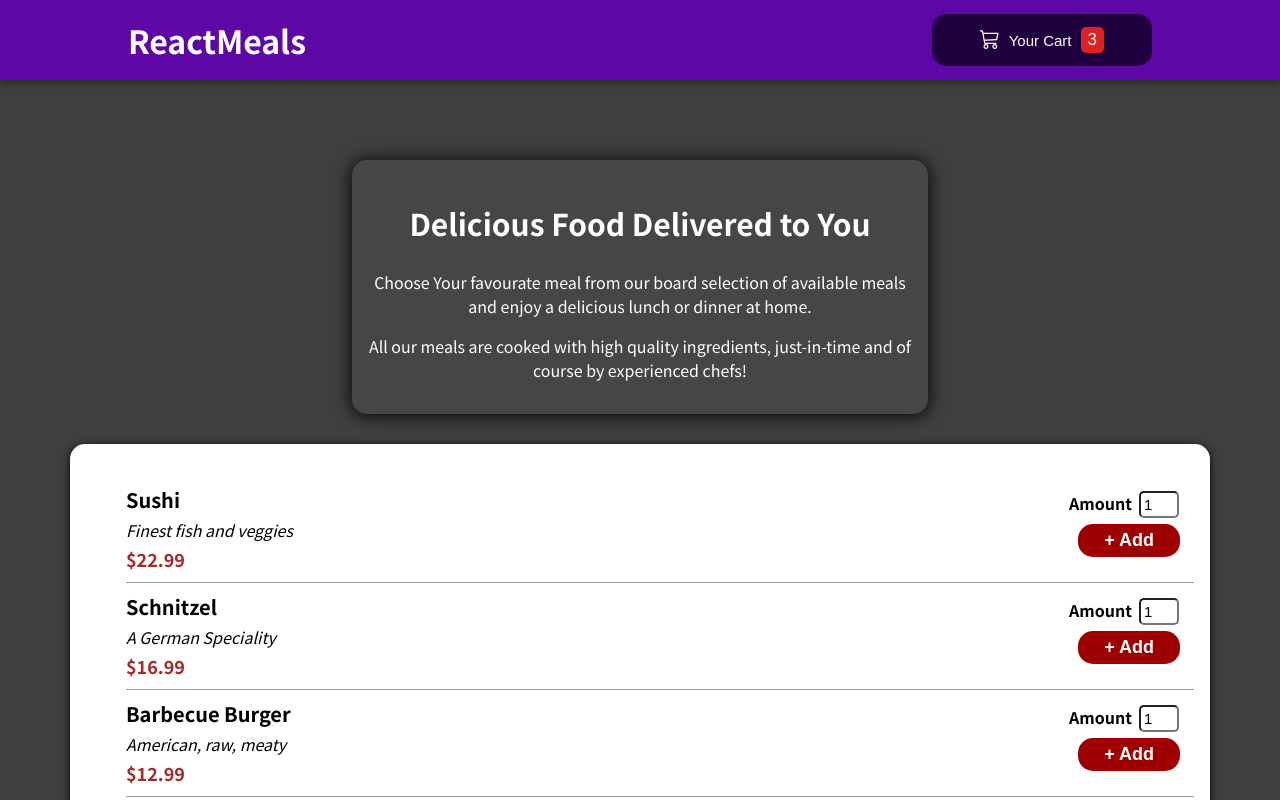
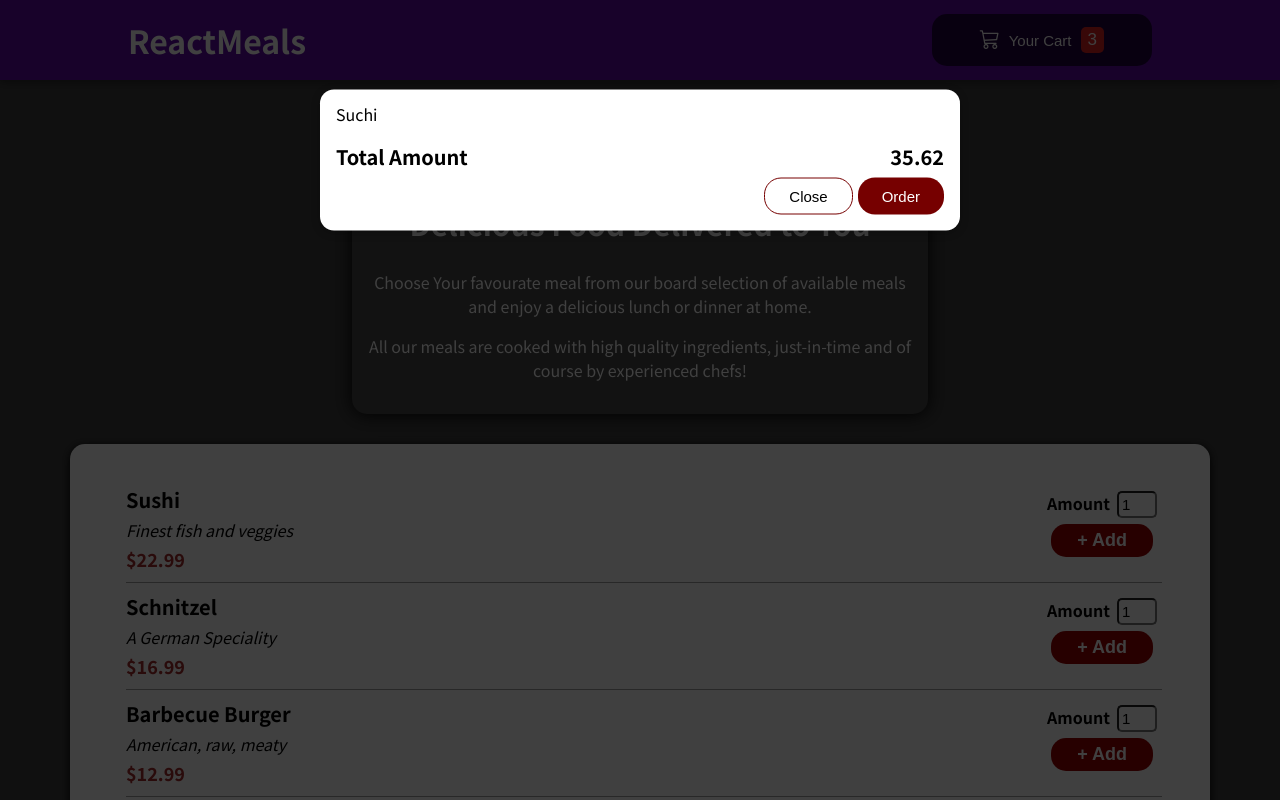
Before and after one commit to dneog/restaurant-app, a React (Create React App) app: page / in a window 1280 px wide. Shown: the top 800 px of the page. Built offline with nearby package versions, Linux system fonts and the light colour scheme.

Commit message:
Making Cart without any Functionality

```diff
--- a/public/index.html
+++ b/public/index.html
@@ -15,6 +15,7 @@
   </head>
   <body>
     <noscript>You need to enable JavaScript to run this app.</noscript>
+    <div id="overlays"></div>
     <div id="root"></div>
 
   </body>
--- a/src/App.js
+++ b/src/App.js
@@ -1,10 +1,12 @@
 
 import './App.css';
+import Cart from './Cart/Cart';
 import Header from './Layout/Header';
 import Meals from './Meals/Meals';
 function App() {
   return (
     <div className="App">
+    <Cart />
      <Header />
       <main>
         <Meals />
--- /dev/null
+++ b/src/Cart/Cart.css
@@ -0,0 +1,37 @@
+.item-Name{
+    list-style: none;
+    margin-left: -40px;
+    margin-top: -20px;
+   top: -20px;
+}
+.amounts{
+    display: flex;
+    justify-content: space-between;
+    font-size: 20px;
+    font-weight: bold;
+    padding-bottom: 7px;
+}
+.btns{
+    display: flex;
+    justify-content: right;
+}
+
+.close{
+    margin-right: 5px;
+    background: #ffffff;
+    border: 1px solid #760000;
+    padding: 9px 24px;
+
+    font-size: 15px;
+    border-radius: 17px;
+    color: black;
+}
+.order{
+    background: #760000;
+    border: 0;
+    padding: 10px 24px;
+    font-size: 15px;
+    border-radius: 17px;
+    color: white;
+
+}
--- /dev/null
+++ b/src/Cart/Cart.js
@@ -0,0 +1,31 @@
+import React from 'react';
+import Model from '../UI/Model'
+import './Cart.css';
+const Cart = (props) => {
+    const CartItems= <ul> {[
+        {
+            id: 'c1',
+            name: 'Suchi',
+            amount: 2,
+            price: 12.09
+        }
+    ].map((item)=> <li className='item-Name'>{item.name}</li>) } </ul>
+  return (
+
+   <Model>
+    {CartItems}
+    <div className='amounts'>
+        <span>Total Amount</span>
+        <span>35.62</span>
+    </div>
+    <div className='btns'>
+        <button className='close'>Close</button>
+        <button className='order'>Order</button>
+    </div>
+    </Model>
+
+
+  );
+}
+
+export default Cart
--- a/src/UI/Card.js
+++ b/src/UI/Card.js
@@ -1,4 +1,5 @@
 import classes from './Card.module.css';
+
 const Card = (props)=> {
     return <div className={classes.card}>{props.children}</div>
 }
--- a/src/UI/Card.module.css
+++ b/src/UI/Card.module.css
@@ -1,7 +1,7 @@
 .card{
 
     margin: 30px 70px;
-    padding: 1rem;
+    padding: 1rem 3rem 1rem 1rem;
     box-shadow: 0 2px 8px black;
     border-radius: 15px;
     background: white;
--- a/src/UI/Input.css
+++ b/src/UI/Input.css
@@ -1,6 +1,6 @@
 .input{
  padding-top: 15px;
- padding-right: 10px;
+
 
 }
 .label{
--- /dev/null
+++ b/src/UI/Model.css
@@ -0,0 +1,22 @@
+.backdrop {
+    position: fixed;
+    top: 0;
+    left: 0;
+    width: 100%;
+    height: 100vh;
+    z-index: 20;
+    background-color: rgba(0, 0, 0, 0.75);
+  }
+
+  .modal {
+    position: fixed;
+    top: 20vh;
+    left: 50%;
+    width: 50%;
+    transform: translate(-50%, -50%);
+    background-color: white;
+    padding: 1rem;
+    border-radius: 14px;
+    box-shadow: 0 2px 8px rgba(0, 0, 0, 0.25);
+   z-index: 100;
+  }
--- /dev/null
+++ b/src/UI/Model.js
@@ -0,0 +1,28 @@
+import React, { Fragment } from 'react';
+
+import  ReactDOM  from 'react-dom';
+import './Model.css';
+
+const BackDrop = props => {
+    return ( <div className='backdrop'></div>
+    )
+}
+const ModelOverlay= props=> {
+    return ( <div className='modal'>
+        <div className='child'>{props.children}</div>
+    </div>
+    )
+}
+
+const portalElement = document.getElementById('overlays');
+const Model = (props) => {
+
+  return (
+    <Fragment>
+        {ReactDOM.createPortal(<BackDrop />, portalElement)}
+        {ReactDOM.createPortal(<ModelOverlay>{props.children}</ModelOverlay>, portalElement)}
+    </Fragment>
+  )
+}
+
+export default Model
```
